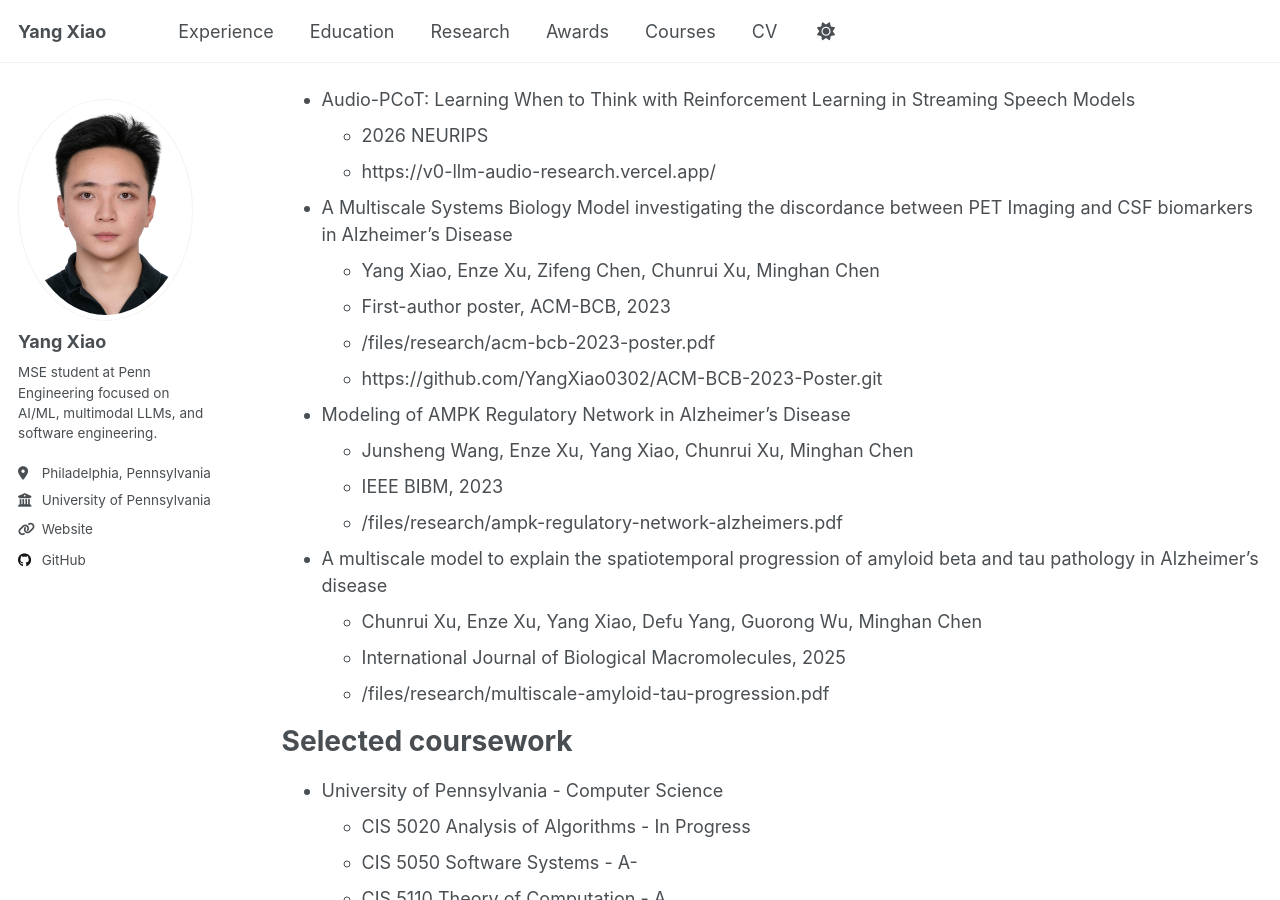
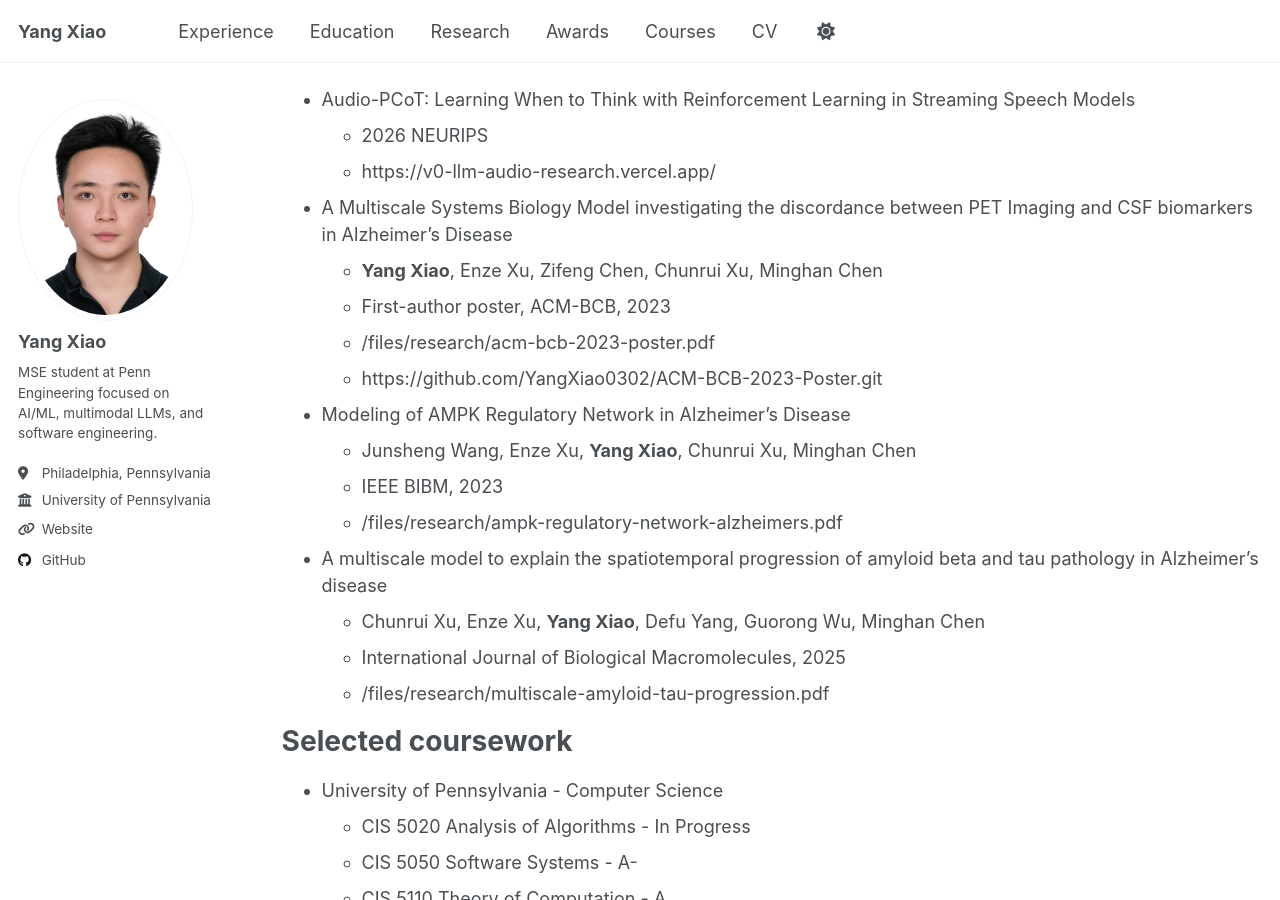
Before and after one commit to YangXiao0302/yangxiao0302.github.io, a Jekyll site: the page built from _pages/cv.md, in a window 1280 px wide and 900 px high, scrolled down 1421 px. Built offline with Jekyll 4.4.1, drawn with Linux system fonts in a browser that asks for light colours; a script that is not in the unit is left out.

```diff
--- a/_pages/cv.md
+++ b/_pages/cv.md
@@ -56,16 +56,16 @@ Research
   * 2026 NEURIPS
   * https://v0-llm-audio-research.vercel.app/
 * A Multiscale Systems Biology Model investigating the discordance between PET Imaging and CSF biomarkers in Alzheimer's Disease
-  * Yang Xiao, Enze Xu, Zifeng Chen, Chunrui Xu, Minghan Chen
+  * **Yang Xiao**, Enze Xu, Zifeng Chen, Chunrui Xu, Minghan Chen
   * First-author poster, ACM-BCB, 2023
   * /files/research/acm-bcb-2023-poster.pdf
   * https://github.com/YangXiao0302/ACM-BCB-2023-Poster.git
 * Modeling of AMPK Regulatory Network in Alzheimer's Disease
-  * Junsheng Wang, Enze Xu, Yang Xiao, Chunrui Xu, Minghan Chen
+  * Junsheng Wang, Enze Xu, **Yang Xiao**, Chunrui Xu, Minghan Chen
   * IEEE BIBM, 2023
   * /files/research/ampk-regulatory-network-alzheimers.pdf
 * A multiscale model to explain the spatiotemporal progression of amyloid beta and tau pathology in Alzheimer's disease
-  * Chunrui Xu, Enze Xu, Yang Xiao, Defu Yang, Guorong Wu, Minghan Chen
+  * Chunrui Xu, Enze Xu, **Yang Xiao**, Defu Yang, Guorong Wu, Minghan Chen
   * International Journal of Biological Macromolecules, 2025
   * /files/research/multiscale-amyloid-tau-progression.pdf
 
```
Also changed, not shown: _pages/about.md (+9 -9 lines).
